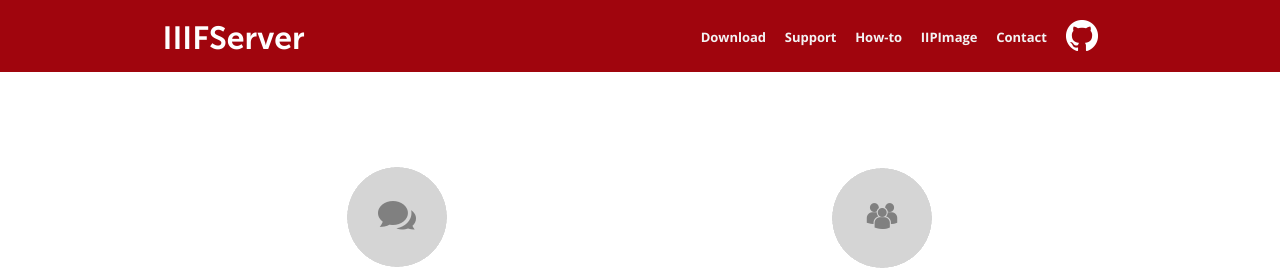
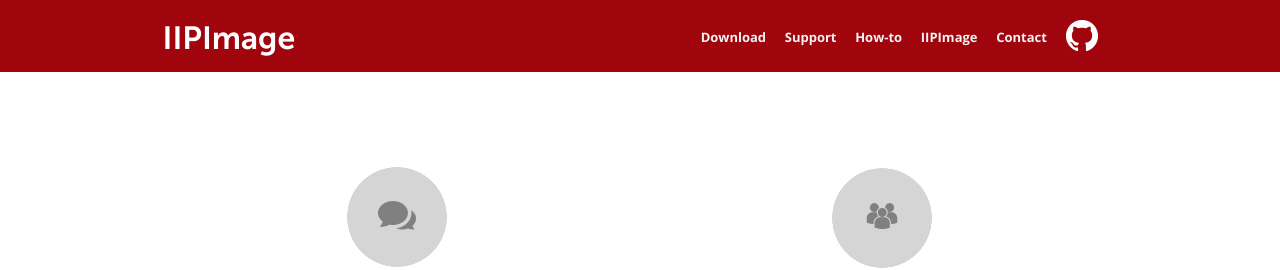
Before and after one commit to klokantech/www.iifserver.com, a Jekyll site: the page built from support.html, in a window 1280 px wide. Shown: the top 270 px of the page. Built offline with Jekyll 4.4.1, drawn with Linux system fonts in a browser that asks for light colours.

Commit message:
Homepage content

```diff
--- a/_layouts/default.html
+++ b/_layouts/default.html
@@ -18,7 +18,7 @@
     <div id="navbar-top">
       <div class="container">
         <div class="logo">
-          <h1><a href="{{ site.baseurl }}">IIIFServer</a></h1>
+          <h1><a href="{{ site.baseurl }}">IIPImage</a></h1>
         </div>
         <ul class="nav">
           <li><a href="{{ site.baseurl }}download/">Download</a></li>
--- a/index.html
+++ b/index.html
@@ -6,8 +6,8 @@
 
 <div class="row" id="typography">
   <div class="col12 center">
-    <h1>IIIF Image Server</h1>
-    <p class="bigger gray">Allows zooming of ultra high-resolution images on the web with IIIF protocol,<br> Zoomify, DeepZoom. It is powered by IIPImage.</p>
+    <h1>IIPImage JPEG2000</h1>
+    <p class="bigger gray">Client-server system for fast and efficient online viewing<br> and zooming of ultra high-resolution JPEG2000 and TIFF images.</p>
   </div>
 </div>
 <div class="row">
```
Also changed, not shown: other parts of index.html (+1 -1 lines).
